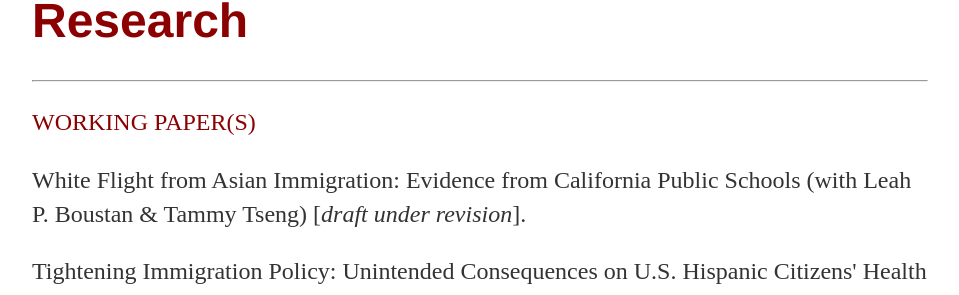
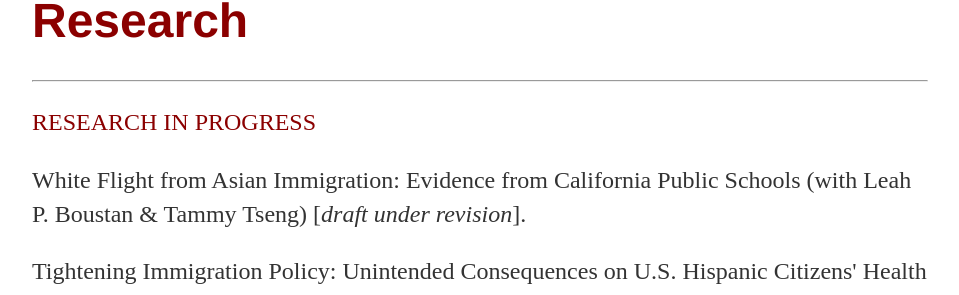
Before and after one commit to christinecai/christinecai.github.io, a Jekyll site: the page built from research/Research.html, in a window 1280 px wide. Shown: the part 117-412 px from the top of the page, without its empty margins (160-1119 px from the left). Built offline with Jekyll 4.4.1, drawn with Linux system fonts in a browser that asks for light colours.

Commit message:
Update Research.html

```diff
--- a/research/Research.html
+++ b/research/Research.html
@@ -11,7 +11,7 @@ title: Research
 
 		<hr />
 
-		<p><font color="darkred">WORKING PAPER(S)</font></p>
+		<p><font color="darkred">RESEARCH IN PROGRESS</font></p>
 		<p>White Flight from Asian Immigration: Evidence from California Public Schools (with Leah P. Boustan & Tammy Tseng)
 			[<em>draft under revision</em>]. </p>
 
```
